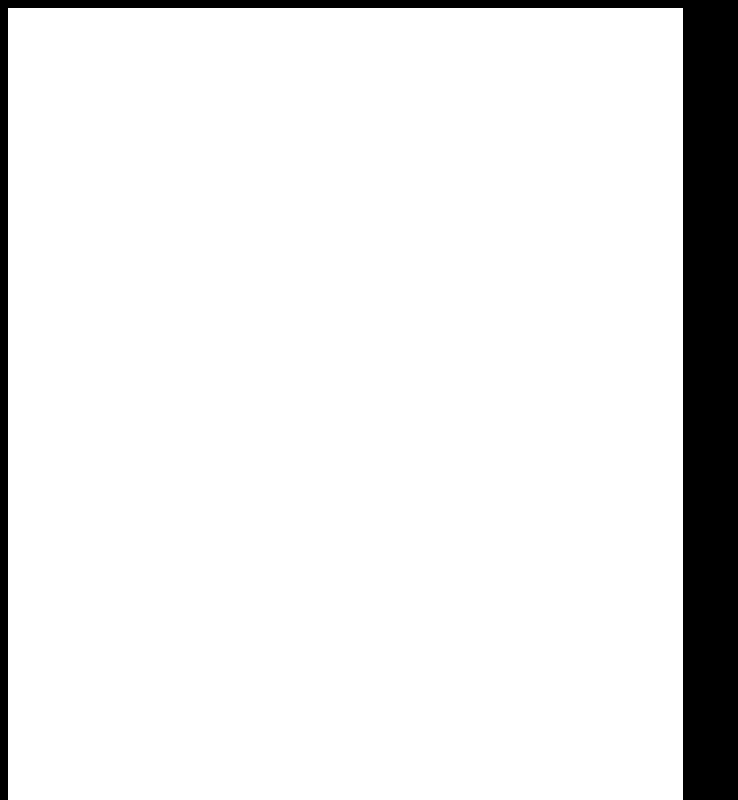
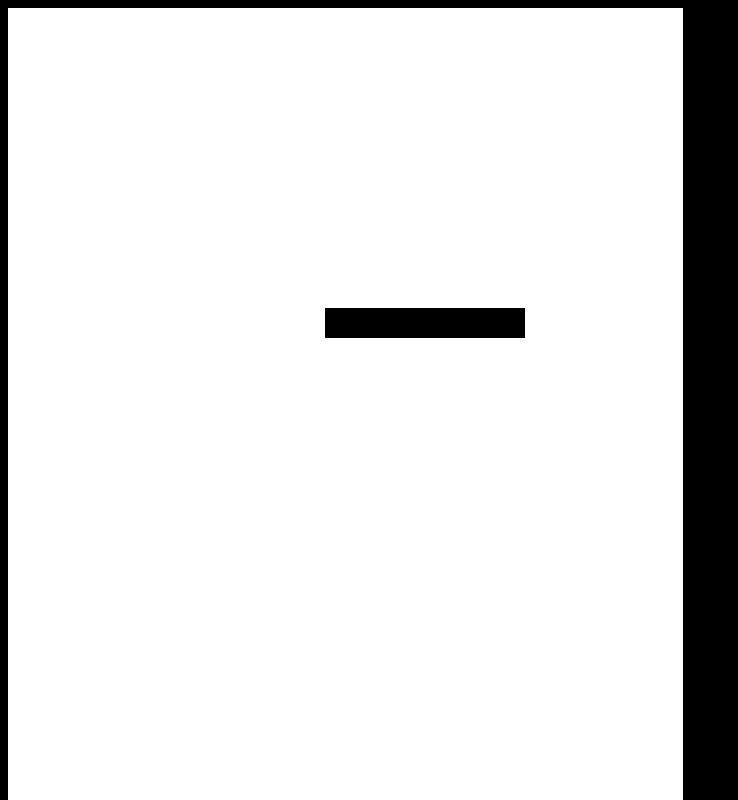
Before and after one commit to banahtarski/endless-jumper, a plain HTML site: page platformer_game/index.html in a window 1280 px wide. Shown: the top 800 px of the page, without its empty margins (0-738 px from the left). Drawn offline with Linux system fonts and the light colour scheme.

Commit message:
added platforms

```diff
--- /dev/null
+++ b/platformer_game/Platform.js
@@ -0,0 +1,26 @@
+class Platform {
+    constructor() {
+        this.position = {
+            x: Math.floor(Math.random() * 400),
+            y: 0
+        }
+        this.platformSpeed = 1
+        this.height = 30
+        this.width = 200
+    }
+
+    draw() {
+        c.fillStyle = 'black'
+        c.fillRect(this.position.x, this.position.y, this.width, this.height)
+    }
+
+    update() {
+        this.draw()
+        this.position.y += this.platformSpeed
+    }
+
+    speedUp (){
+        this.platformSpeed += 0.1
+    }
+
+}
--- a/platformer_game/Player.js
+++ b/platformer_game/Player.js
@@ -2,7 +2,7 @@
 class Player {
     constructor(position) {
         this.position = position
-			this.velocity = {
+        this.speed = {
             x: 0,
             y: 1
         }
@@ -17,27 +17,27 @@
     update() { //stavljena ovde u slucaju menjanja playera
         this.draw()
 
-			this.position.x += this.velocity.x
-			this.position.y += this.velocity.y //gravitacija
+        this.position.x += this.speed.x
+        this.position.y += this.speed.y //gravitacija
 
-			if (this.position.y + this.height + this.velocity.y < canvas.height)
-				this.velocity.y += gravity
-			else this.velocity.y = 0 //efekat blagog udaranja o pod
+        if (this.position.y + this.height + this.speed.y < canvas.height)
+            this.speed.y += gravity
+        else this.speed.y = 0 //efekat blagog udaranja o pod
     }
 
     goLeft (){
-            this.velocity.x = -5
+        this.speed.x = -5
     }
 
     goRight (){
-            this.velocity.x = 5
+        this.speed.x = 5
     }
 
     stop (){
-            this.velocity.x = 0
+        this.speed.x = 0
     }
 
     goUp (){
-            this.velocity.y = -8
+        this.speed.y = -8
     }
 }
--- a/platformer_game/index.html
+++ b/platformer_game/index.html
@@ -6,5 +6,6 @@
 
 <canvas></canvas>
 
+<script src="Platform.js"></script>
 <script src="Player.js"></script>
 <script src="index.js"></script>
--- a/platformer_game/index.js
+++ b/platformer_game/index.js
@@ -11,6 +11,8 @@
 	x: 0,
 	y: 0,
 })
+
+const platform = new Platform()
 
 const keys = {
 	d : {
@@ -30,6 +32,7 @@
 	c.fillRect (0, 0, canvas.width, canvas.height) //pozicioniranje pozadine
 
 	player.update()
+	platform.update()
 
 	if (keys.d.pressed) player.goRight()
 	else if (keys.a.pressed) player.goLeft()
```
Lines whose indentation alone changed are shown as unchanged.
